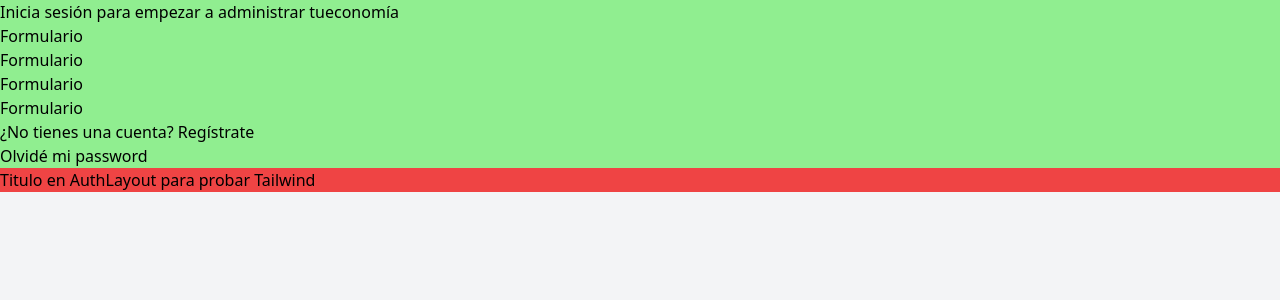
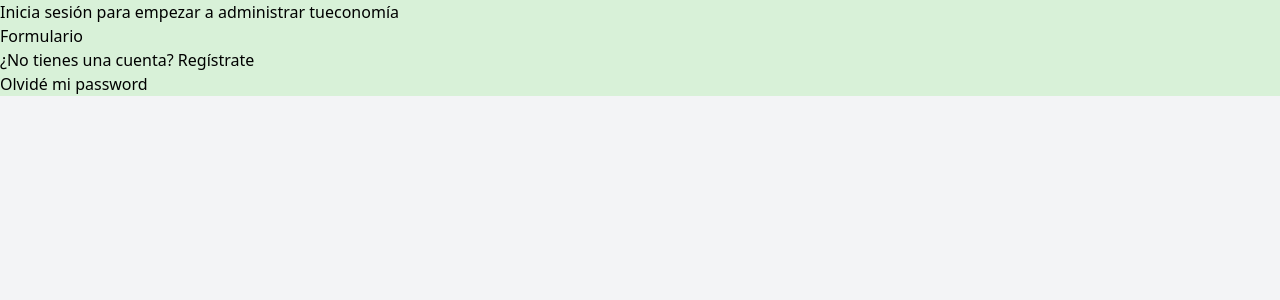
Before and after one commit to GuillermoGodoyPro/Economid, a React (Vite) app: page / in a window 1280 px wide. Shown: the top 300 px of the page. Built offline with nearby package versions, Linux system fonts and the light colour scheme.

Commit message:
Limpiando estructura

```diff
--- a/src/layouts/AuthLayout.jsx
+++ b/src/layouts/AuthLayout.jsx
@@ -9,7 +9,6 @@ const AuthLayout = () => {
           {/* Outlet permite iyectar los componentes hijos, App.jsx -> Login dentro de AuthLayout */}
           <Outlet />
 
-          <h1 className="bg-red-500">Titulo en AuthLayout para probar Tailwind</h1>
 
         </main>
 
--- a/src/pages/Login/Login.jsx
+++ b/src/pages/Login/Login.jsx
@@ -11,9 +11,7 @@ const Login = () => {
 
       <form>
         <p>Formulario</p>
-        <p>Formulario</p>
-        <p>Formulario</p>
-        <p>Formulario</p>
+
       </form>
 
       {/* se podría usar flex en el nav para ubicar uno de lado izq y otro a la derecha, en movil se ubicaría uno debajo del otro */}
--- a/src/pages/SignUP/SignUp.jsx
+++ b/src/pages/SignUP/SignUp.jsx
@@ -10,9 +10,6 @@ const SignUp = () => {
       </h1>
 
       <form className={styles.colorDesdeSignup}>
-        <p>Formulario</p>
-        <p>Formulario</p>
-        <p>Formulario</p>
         <p>Formulario</p>
       </form>
 
--- a/src/styles/AuthLayout.module.css
+++ b/src/styles/AuthLayout.module.css
@@ -1,3 +1,3 @@
 .colorFondo {
-    background-color: lightgreen;
+    background-color: rgb(216, 241, 216);
 }
```
